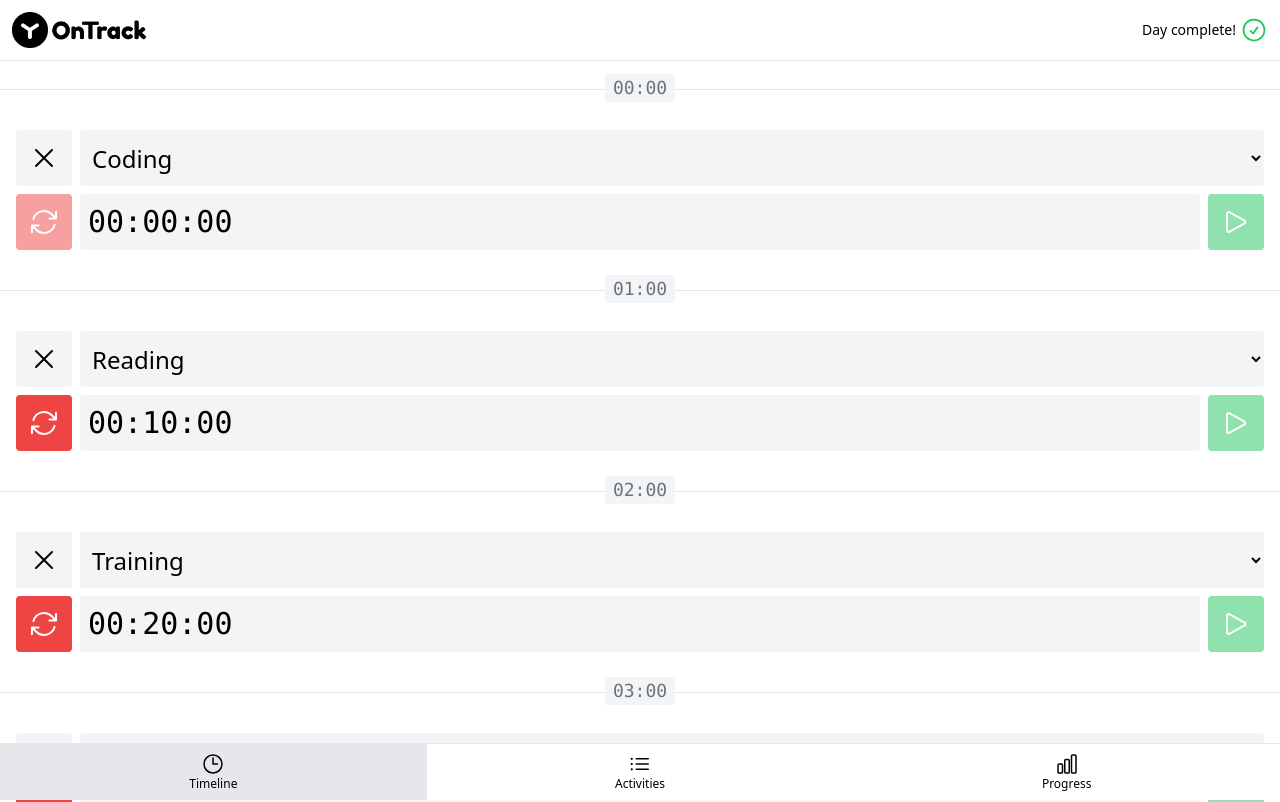
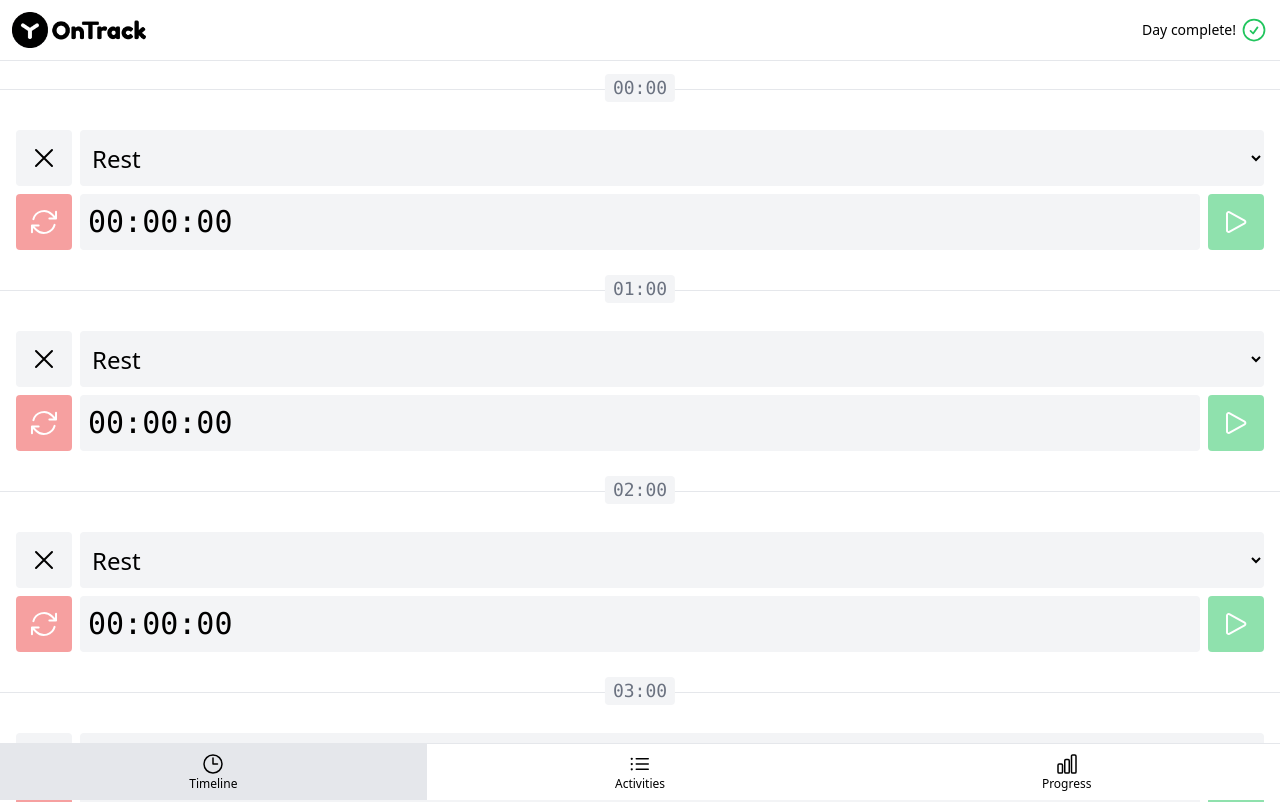
Before and after one commit to OlyaBogdanova/onTrack, a Vue app: page /#timeline in a window 1280 px wide. Shown: the top 802 px of the page. Built offline with nearby package versions, Linux system fonts and the light colour scheme.

Commit message:
добавляем динамический расчет шкалы прогресса активности

```diff
--- a/src/activities.js
+++ b/src/activities.js
@@ -1,6 +1,7 @@
 import { ref, computed } from 'vue'
-import { SECONDS_IN_HOUR } from '@/constans.js'
+import { HUNDRED_PERCENT } from '@/constans.js'
 import { id } from '@/functions.js'
+import { getTotalActivitySeconds } from '@/timelineItems.js'
 
 export const activities = ref(generateActivities())
 export const trackedActivities = computed(() =>
@@ -25,10 +26,15 @@ function generateActivities() {
   return [' Coding', 'Reading', 'Training'].map((name, hour) => ({
     id: id(),
     name,
-    secondsToComplete: hour * SECONDS_IN_HOUR
+    secondsToComplete: 15 * 60
   }))
 }
 
 function generateActivitySelectOptions(activities) {
   return activities.map((activity) => ({ label: activity.name, value: activity.id }))
 }
+
+export function getActivityProgress(activity) {
+  const activitySeconds = getTotalActivitySeconds(activity)
+  return Math.floor((activitySeconds * HUNDRED_PERCENT) / activity.secondsToComplete)
+}
--- a/src/components/ProgressItem.vue
+++ b/src/components/ProgressItem.vue
@@ -2,17 +2,19 @@
   <li class="flex flex-col gap-1 p-4">
     <div class="truncate text-xl">{{ activity.name }}</div>
     <div class="flex h-5 overflow-hidden rounded bg-neutral-200">
-      <div :class="`bg-${color[index - 1]}-500`" :style="`width: ${progress[index - 1]}%`"></div>
+      <div :class="`bg-${color[index - 1]}-500`" :style="`width: ${progress}%`"></div>
     </div>
     <div class="flex justify-between font-mono text-sm">
-      <span>{{ progress[index - 1] }}%</span>
+      <span>{{ progress }}%</span>
       <span>{{ timeProgress[index - 1] }}</span>
     </div>
   </li>
 </template>
 <script setup>
 import { isActivityValid } from '@/validators.js'
-defineProps({
+import { getActivityProgress } from '@/activities.js'
+import { computed } from 'vue'
+const props = defineProps({
   index: {
     type: Number,
     required: true
@@ -25,7 +27,8 @@ defineProps({
 })
 
 const color = ['red', 'yellow', 'blue', 'green']
-const progress = [10, 50, 70, 100]
+
 const timeProgress = ['03:00 / 30:00', '15:00 / 30:00', '21:00 / 30:00', '30:00 / 30:00']
+const progress = computed(() => getActivityProgress(props.activity))
 </script>
 <style lang=""></style>
--- a/src/constans.js
+++ b/src/constans.js
@@ -29,3 +29,4 @@ export const BUTTON_TYPES = [
   BUTTON_TYPE_WARNING
 ]
 export const PERIOD_SELECT_OPTIONS = generatePeriodSelectOptions()
+export const HUNDRED_PERCENT = 100
--- a/src/timelineItems.js
+++ b/src/timelineItems.js
@@ -7,8 +7,10 @@ export const timelineItemRefs = ref([])
 function generateTimelineItems() {
   return [...Array(HOURS_IN_DAY).keys()].map((hour) => ({
     hour,
-    activityId: [0, 1, 2, 3, 4].includes(hour) ? activities.value[hour % 3].id : null,
-    activitySeconds: [0, 1, 2, 3, 4].includes(hour) ? hour * 600 : 0
+    activityId: null,
+    // [0, 1, 2, 3, 4].includes(hour) ? activities.value[hour % 3].id : null,
+    activitySeconds: 0
+    // [0, 1, 2, 3, 4].includes(hour) ? hour * 600 : 0
     // activityId: hour % 4 === 0 ? null : activities[hour % 2].id,
     // activitySeconds: hour % 4 === 0 ? 0 : (15 * SECONDS_IN_MINUTE * hour) % SECONDS_IN_HOUR
   }))
```
